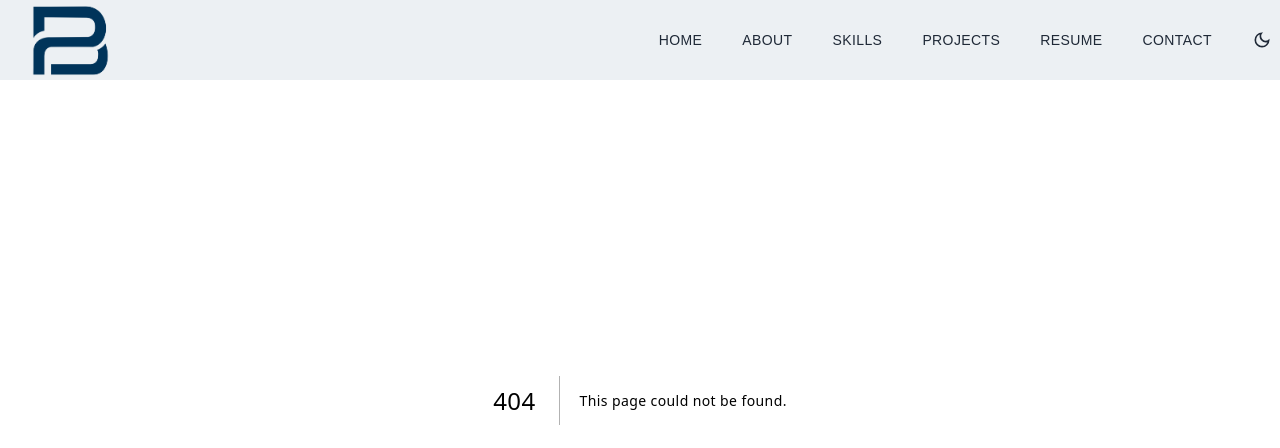
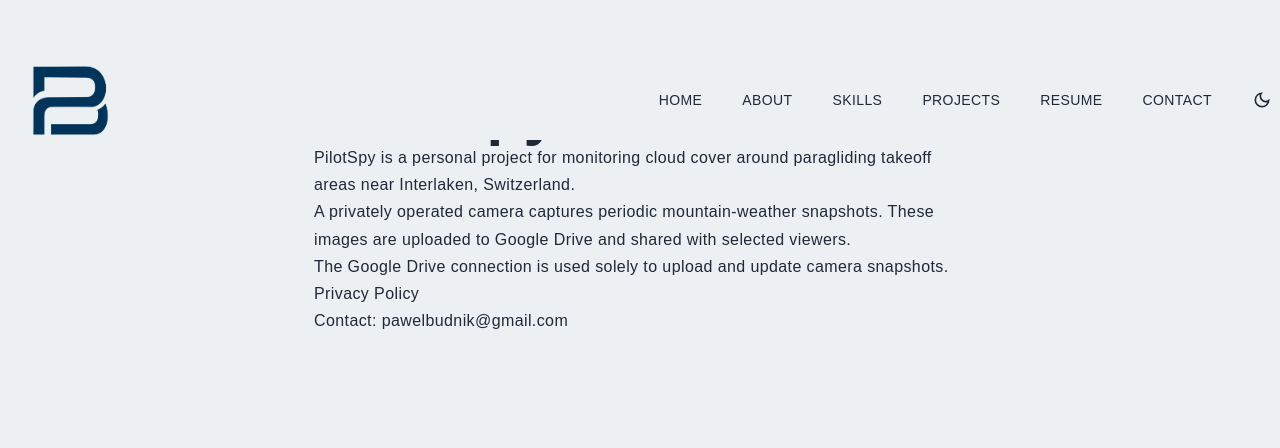
Before and after one commit to pawelbudnik/pawelbudnik, a Next.js app: page /pilotspy in a window 1280 px wide. Before the commit this address had no page. Shown: the top 448 px of the page. Built offline with nearby package versions, Linux system fonts and the light colour scheme.

Commit message:
Create PilotSpy component for weather monitoring
This file contains the PilotSpy component, which displays information about a personal project for monitoring cloud cover around paragliding areas in Switzerland. It includes a title, description, and contact information.

```diff
--- /dev/null
+++ b/pages/pilotspy/index.tsx
@@ -0,0 +1,48 @@
+
+import Head from 'next/head';
+
+export default function PilotSpy() {
+  return (
+    <main style={{
+      maxWidth: 700,
+      margin: '60px auto',
+      padding: 24,
+      fontFamily: 'Arial, sans-serif',
+      lineHeight: 1.7
+    }}>
+      <Head>
+        <title>PilotSpy - Paragliding Weather Camera</title>
+      </Head>
+
+      <h1>PilotSpy</h1>
+
+      <p>
+        PilotSpy is a personal project for monitoring
+        cloud cover around paragliding takeoff areas
+        near Interlaken, Switzerland.
+      </p>
+
+      <p>
+        A privately operated camera captures periodic
+        mountain-weather snapshots. These images are
+        uploaded to Google Drive and shared with
+        selected viewers.
+      </p>
+
+      <p>
+        The Google Drive connection is used solely
+        to upload and update camera snapshots.
+      </p>
+
+      <p>
+        <a href="/pilotspy/privacy/">
+          Privacy Policy
+        </a>
+      </p>
+
+      <p>
+        Contact: pawelbudnik@gmail.com
+      </p>
+    </main>
+  );
+}
```
